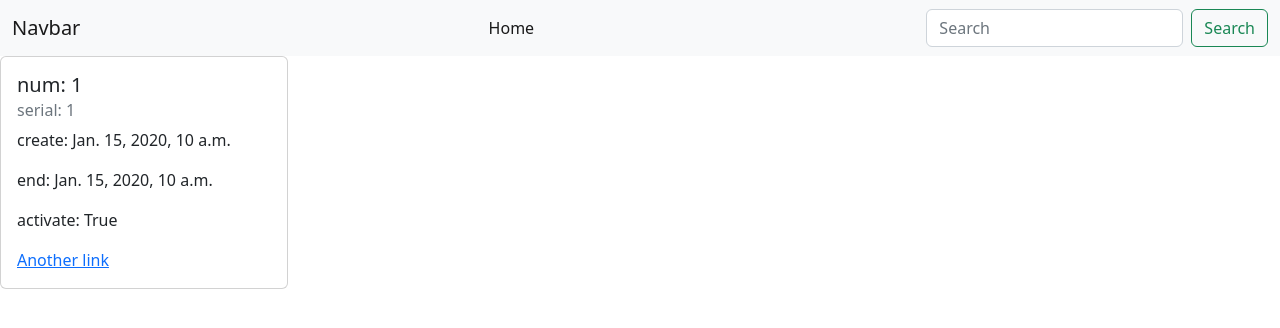
After one commit to grigoscool/test_for_job_bonus_card, a Django app: template bonus_card/templates/bonus_card/search.html in a window 1280 px wide. The commit adds this page. Shown: the top 328 px of the page. Run offline with Django 4.2, Linux system fonts and the light colour scheme; the template is opened without the code that fills it: values that come from a table or form of the project are taken from there, others are empty; tables that the repository leaves empty hold one stand-in row (values such as "Sample post").

Commit message:
add search card

```diff
--- a/bonus_card/templates/bonus_card/base.html
+++ b/bonus_card/templates/bonus_card/base.html
@@ -14,8 +14,8 @@
 	          <a class="nav-link active" aria-current="page" href="{% url 'bonus_card:home' %}">Home</a>
 	        </li>
 				</ul>
-		    <form class="d-flex" role="search" method="post" action="#">
-		      <input class="form-control me-2" type="search" placeholder="Search" aria-label="Search">
+		    <form class="d-flex" role="search" method="get" action="{% url 'bonus_card:search' %}">
+		      <input name="search" type="text" class="form-control me-2" type="search" placeholder="Search" aria-label="Search">
 		      <button class="btn btn-outline-success" type="submit">Search</button>
 		    </form>
 		  </div>
--- /dev/null
+++ b/bonus_card/templates/bonus_card/search.html
@@ -0,0 +1,17 @@
+{% extends 'bonus_card/base.html' %}
+{% load static %}
+
+{% block content %}
+{% for c in card %}
+	    <div class="card" style="width: 18rem;">
+			  <div class="card-body">
+			    <h5 class="card-title">num: {{ c.card_num }}</h5>
+			    <h6 class="card-subtitle mb-2 text-muted">serial: {{ c.serial_num }}</h6>
+			    <p class="card-text">create: {{ c.date_creation }}</p>
+			    <p class="card-text">end: {{ c.date_end }}</p>
+			    <p class="card-text">activate: {{ c.activate }}</p>
+			    <a href="#" class="card-link">Another link</a>
+			  </div>
+			</div>
+{% endfor %}
+{% endblock content %}
--- a/bonus_card/urls.py
+++ b/bonus_card/urls.py
@@ -8,4 +8,5 @@ app_name = 'bonus_card'
 urlpatterns = [
     path('', views.home, name='home'),
     path('card-detail/<int:pk>/', views.detail, name='detail'),
+    path('search', views.search, name='search'),
 ]
```
Also changed, not shown: bonus_card/views.py (+15 -0 lines).
